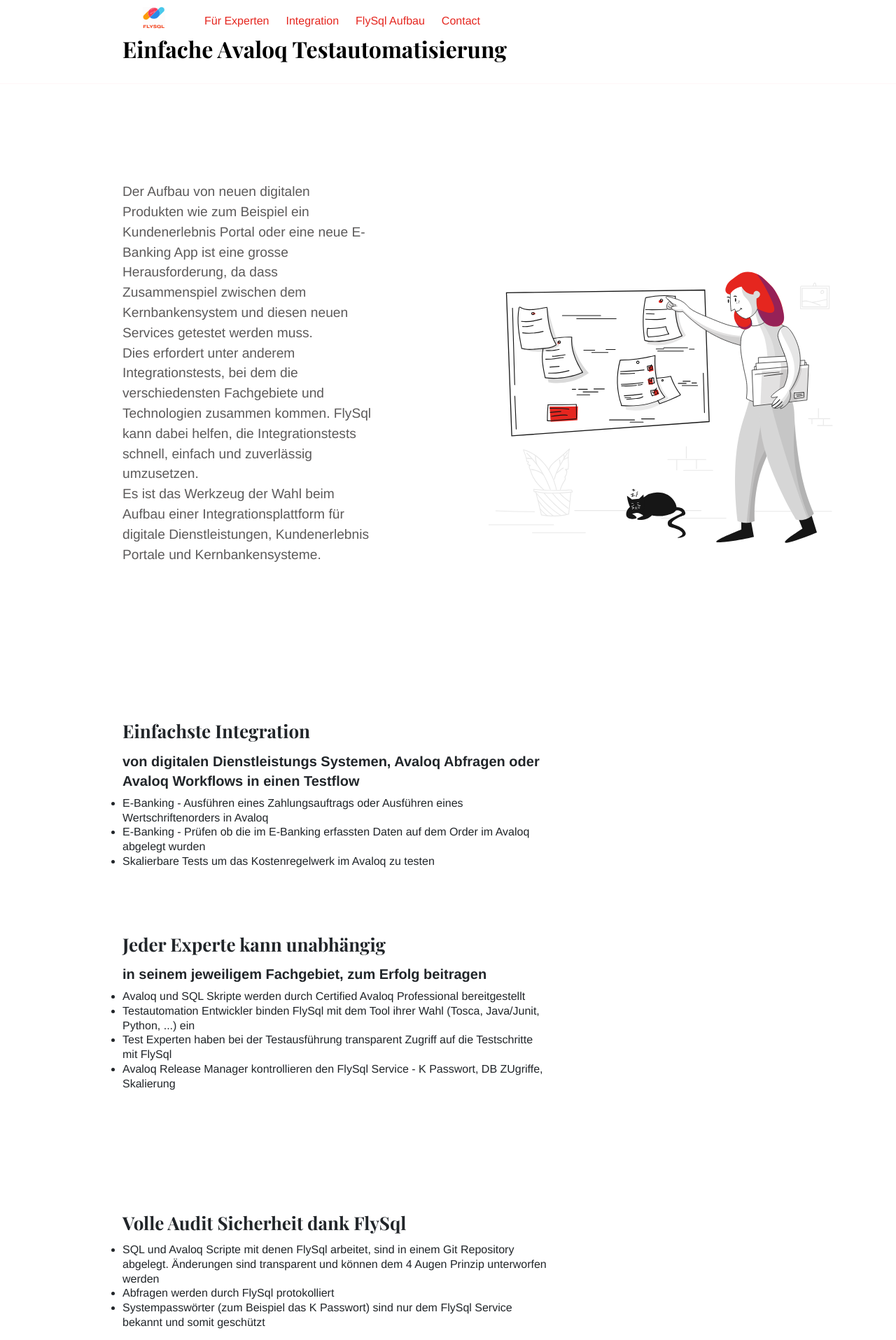
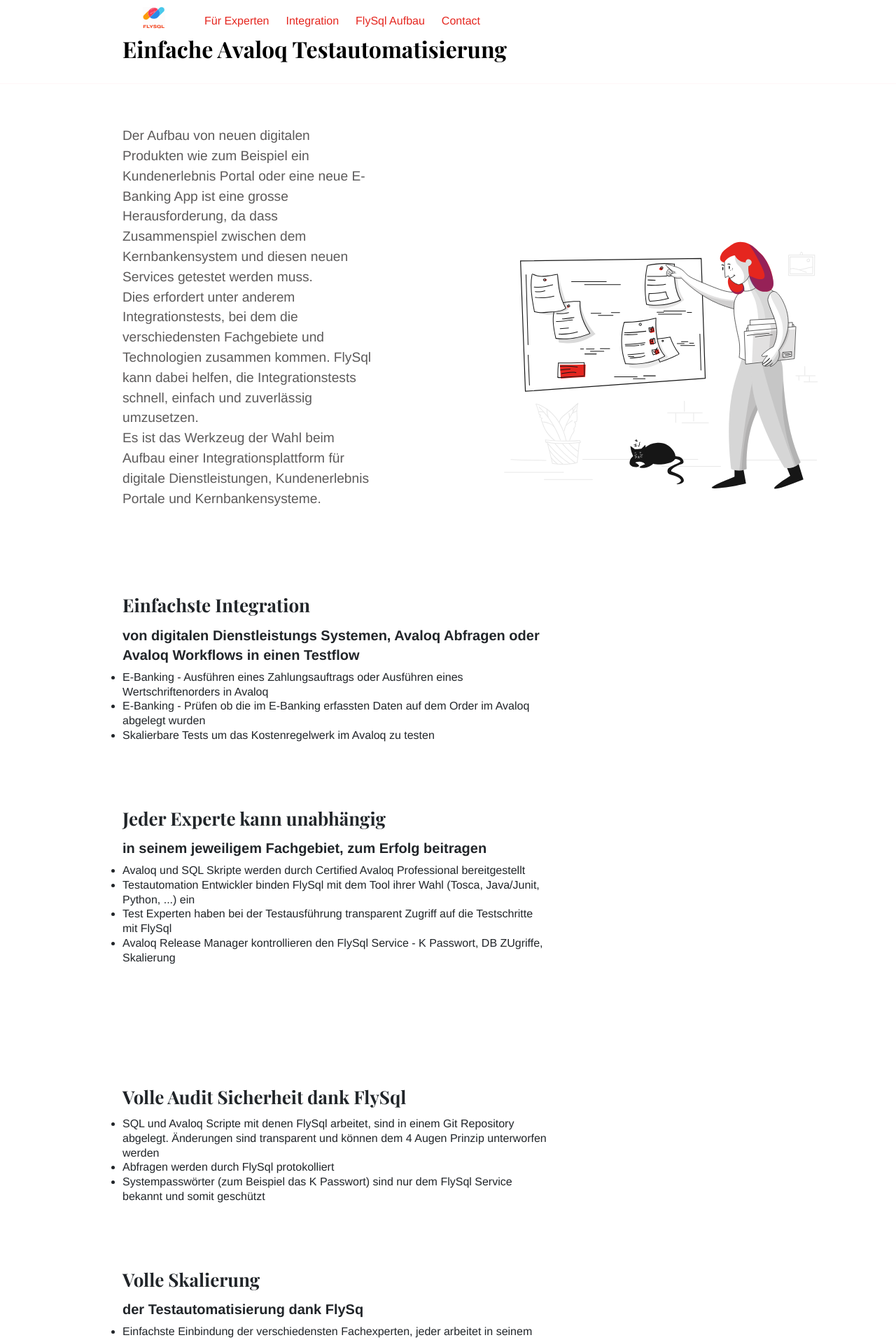
Before and after one commit to flysql/flysql.github.io, a Jekyll site: the page built from index.md, in a window 1280 px wide. Shown: the top 1915 px of the page at 70% size. Built offline with Jekyll 4.4.1, drawn with Linux system fonts in a browser that asks for light colours.

Commit message:
change margins and padding for intro

```diff
--- a/_sass/components/_intro-image.scss
+++ b/_sass/components/_intro-image.scss
@@ -1,10 +1,11 @@
 .intro-image {
   width: 100%;
   height: auto;
-  margin-top: 10px;
+  margin-top: 30px;
 }
 .intro-image-absolute {
   max-width: 600px;
+  max-height: 410px;
 
   padding: 0;
   margin-bottom: 10px;
--- a/_sass/components/_intro.scss
+++ b/_sass/components/_intro.scss
@@ -3,11 +3,11 @@
   justify-content: flex-start;
   align-items: center;
   padding-top: 60px;
-  padding-bottom: 60px;
+  padding-bottom: 40px;
   overflow: hidden;
   @include media-breakpoint-up(md) {
-    padding-top: 140px;
-    padding-bottom: 140px;
+    padding-top: 60px;
+    padding-bottom: 40px;
   }
   h1 {
     color: $black;
```
